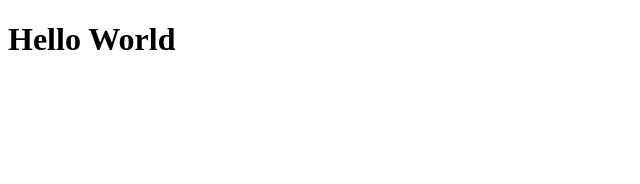
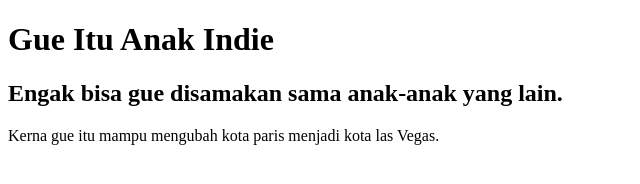
Before and after one commit to husnibrahim/demo-github-101, a plain HTML site: page index.html in a window 1280 px wide. Shown: the whole page, without its empty margins (0-640 px from the left). Drawn offline with Linux system fonts and the light colour scheme.

Commit message:
Changes Anak Indie
Anak Indie Story

```diff
--- a/index.html
+++ b/index.html
@@ -7,6 +7,10 @@
     <title>Document</title>
 </head>
 <body>
-    <h1>Hello World</h1>
+    <h1>Gue Itu Anak Indie</h1>
+    <div>
+        <h2>Engak bisa gue disamakan sama anak-anak yang lain.</h2>
+        <p>Kerna gue itu mampu mengubah kota paris menjadi kota las Vegas.</p>
+    </div>
 </body>
 </html>
```
